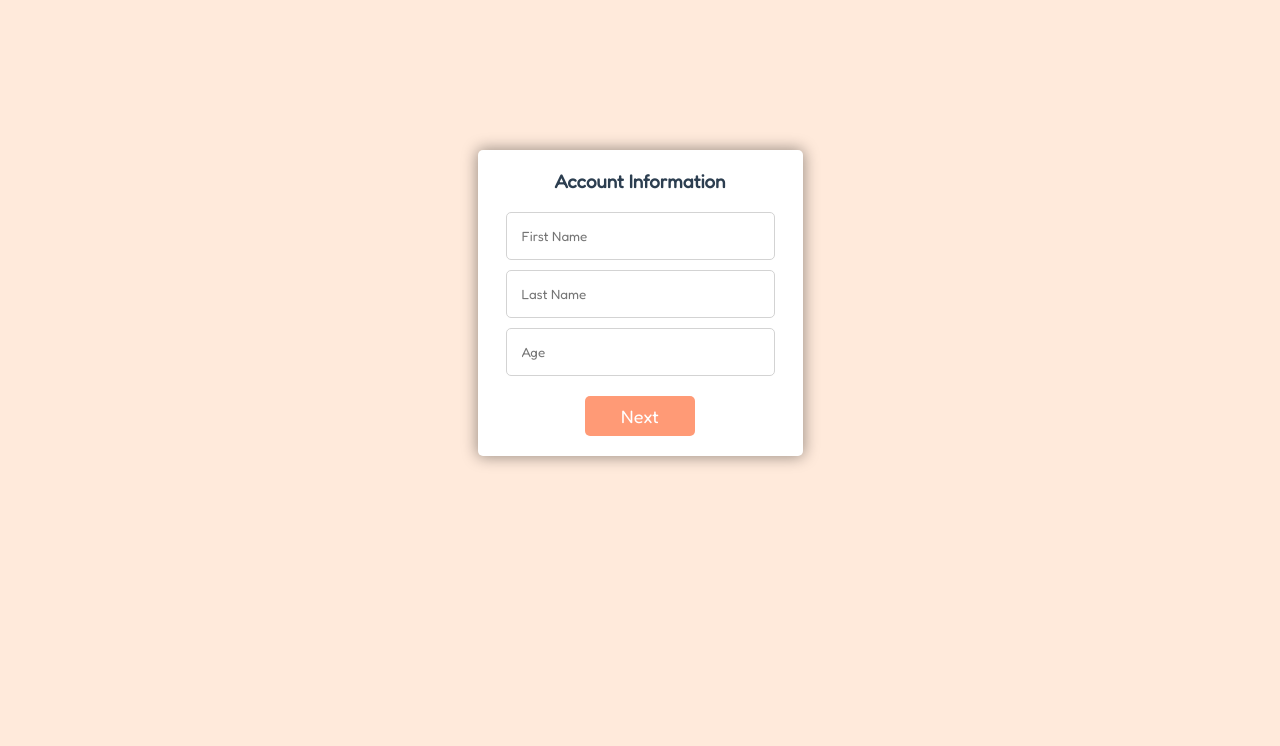
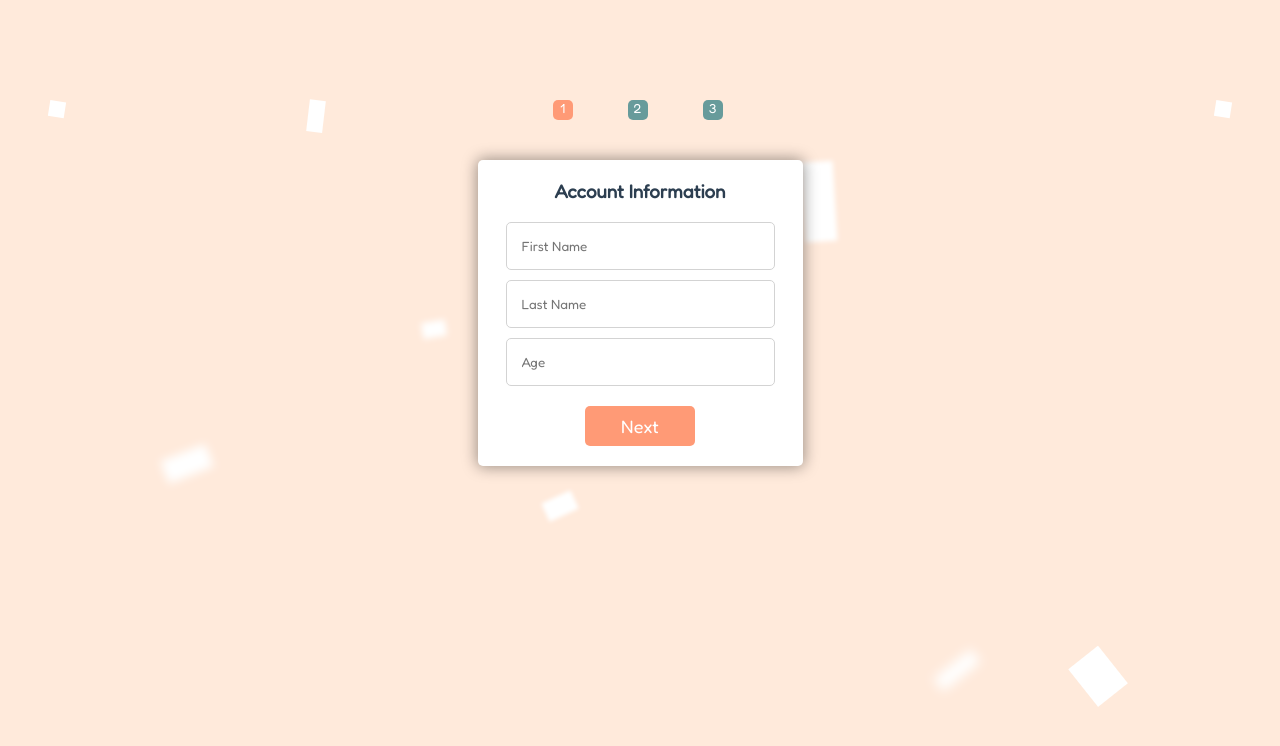
Before and after one commit to ChristopherBenton145/multistep-form, a React (Create React App) app: page / in a window 1280 px wide. Shown: the top 746 px of the page. Built offline with nearby package versions, Linux system fonts and the light colour scheme.

Commit message:
Added a progress bar

```diff
--- a/src/App.js
+++ b/src/App.js
@@ -1,9 +1,13 @@
 import './styles/App.scss';
+import Background from './components/Background';
+import ProgressBar from './components/ProgressBar';
 import Form from './components/Form';
 
 function App() {
   return (
     <div className="App">
+      <Background />
+      <ProgressBar />
       <Form />
     </div>
   );
--- /dev/null
+++ b/src/components/Background.js
@@ -0,0 +1,25 @@
+import React from 'react';
+import '../styles/Background.scss'
+
+function Background() {
+  return (
+    <>
+    <div className="white">
+      <div className="squares">
+        <div className="square"></div>
+        <div className="square"></div>
+        <div className="square"></div>
+        <div className="square"></div>
+        <div className="square"></div>
+        <div className="square"></div>
+        <div className="square"></div>
+        <div className="square"></div>
+        <div className="square"></div>
+        <div className="square"></div>
+      </div>
+    </div>
+    </>
+  );
+}
+
+export default Background;
--- a/src/components/Form.js
+++ b/src/components/Form.js
@@ -7,12 +7,16 @@ import "../styles/Form.scss";
 function Form() {
   let [currentStep, setCurrentStep] = useState(0);
   let [steps, setSteps] = useState([]);
+  let [stepIcons, setStepIcons] = useState([]);
   const form = useRef(null);
 
   useEffect(() => {
       let localSteps = [];
+      let localStepIcons = [];
       form.current.childNodes.forEach(step => localSteps.push(step));
+      document.querySelector(".progress").childNodes.forEach(stepIcon => localStepIcons.push(stepIcon));
       setSteps(localSteps);
+      setStepIcons(localStepIcons);
   }, []);
 
   function changeStep(number) {
@@ -22,12 +26,14 @@ function Form() {
       steps[currentStep].classList.add("hidden");
       steps[currentStep + 1].classList.add("active");
       steps[currentStep + 1].classList.remove("hidden");
+      stepIcons[currentStep + 1].classList.add("active");
       setCurrentStep(prevState => prevState + 1);
     } else {
       steps[currentStep].classList.remove("active");
       steps[currentStep].classList.add("hidden");
       steps[currentStep - 1].classList.remove("hidden");
       steps[currentStep - 1].classList.add("active");
+      stepIcons[currentStep].classList.remove("active");
       setCurrentStep(prevState => prevState - 1);
     }
   }
--- /dev/null
+++ b/src/components/ProgressBar.js
@@ -0,0 +1,14 @@
+import React from 'react';
+import '../styles/ProgressBar.scss'
+
+function ProgressBar() {
+  return (
+    <div className="progress">
+      <div className="active"></div>
+      <div></div>
+      <div></div>
+    </div>
+  );
+}
+
+export default ProgressBar;
--- a/src/components/Step3.js
+++ b/src/components/Step3.js
@@ -7,7 +7,7 @@ function Step3({ changeStep }) {
       <input type="text" name="notes" placeholder="Notes" autoComplete='off'></input>
       <div className="buttons">
         <button onClick={() => changeStep(-1)} type="button" className="button-previous">Previous</button>
-        <button type="submit">Submit</button>
+        <button type="submit" className="button-submit">Submit</button>
       </div>
     </div>
   );
--- /dev/null
+++ b/src/styles/Background.scss
@@ -0,0 +1,101 @@
+.white {
+  position: absolute;
+  top: 0;
+  left: 0;
+  width: 100%;
+  height: 100vh;
+}
+
+.squares {
+  height: 100%;
+  display: flex;
+  justify-content: space-around;
+  overflow: hidden;
+
+  .square {
+    animation: squares 9.5s linear infinite;
+    align-self: flex-end;
+    width: 1em;
+    height: 1em;
+    transform: translateY(100%);
+    background: white;
+    &:nth-child(2) {
+      height: 1.5em;
+      width: 3em;
+      animation-delay: 1s;
+      animation-duration: 17s;
+      -webkit-filter: blur(5px);
+    }
+
+    &:nth-child(3) {
+      height: 2em;
+      width: 1em;
+      animation-delay: 1.5s;
+      animation-duration: 8s;
+      -webkit-filter: blur();
+    }
+
+    &:nth-child(4) {
+      height: 1em;
+      width: 1.5em;
+      animation-delay: 0.5s;
+      -webkit-filter: blur(3px);
+      animation-duration: 13s;
+    }
+
+    &:nth-child(5) {
+      height: 1.25em;
+      width: 2em;
+      animation-delay: 4s;
+      -webkit-filter: blur(2px);
+      animation-duration: 11s;
+    }
+
+    &:nth-child(6) {
+      height: 2.5em;
+      width: 2em;
+      animation-delay: 2s;
+      -webkit-filter: blur(1px);
+      animation-duration: 9s;
+    }
+
+    &:nth-child(7) {
+      height: 5em;
+      width: 2em;
+      -webkit-filter: blur(2.5px);
+      animation-duration: 12s;
+    }
+
+    &:nth-child(8) {
+      height: 1em;
+      width: 3em;
+      animation-delay: 5s;
+      -webkit-filter: blur(6px);
+      animation-duration: 18s;
+    }
+
+    &:nth-child(9) {
+      height: 1.5em;
+      width: 2em;
+      -webkit-filter: blur(0.5px);
+      animation-duration: 9s;
+    }
+
+    &:nth-child(9) {
+      height: 3em;
+      width: 2.4em;
+      animation-delay: 6s;
+      -webkit-filter: blur(0.5px);
+      animation-duration: 12s;
+    }
+  }
+}
+
+@keyframes squares {
+  from {
+    transform: translateY(100%) rotate(-50deg);
+  }
+  to {
+    transform: translateY(calc(-100vh + -100%)) rotate(20deg);
+  }
+}
--- a/src/styles/Form.scss
+++ b/src/styles/Form.scss
@@ -1,7 +1,7 @@
 form {
   display: flex;
   justify-content: center;
-  margin-top: 150px;
+  margin-top: 50px;
 
   .step {
     position: absolute;
@@ -60,6 +60,12 @@ form {
           transition: 100ms;
         }
       }
+
+      .button-submit {
+        background: #b2fefa;
+        background: -webkit-linear-gradient(to right, #0ed2f7, #b2fefa);
+        background: linear-gradient(to right, #0ed2f7, #b2fefa);
+      }
     }
   }
 }
--- /dev/null
+++ b/src/styles/ProgressBar.scss
@@ -0,0 +1,36 @@
+.progress {
+  font-size: 13px;
+  display: flex;
+  justify-content: center;
+  gap: 50px;
+  width: 300px;
+  margin: auto;
+  margin-top: 100px;
+  height: 10px;
+
+  div {
+    position: relative;
+    text-align: center;
+    margin-right: 25px;
+
+    &::before {
+      content: "0";
+      position: absolute;
+      background: #679b9b;
+      color: white;
+      border-radius: 5px;
+      width: 20px;
+      height: 20px;
+    }
+  }
+
+  .active::before {
+    background-color: #ff9a76;
+  }
+
+  @for $i from 1 to 4 {
+    & :nth-child(#{$i})::before {
+      content: "#{$i}";
+    }
+  }
+}
--- a/src/styles/index.scss
+++ b/src/styles/index.scss
@@ -8,4 +8,5 @@ body {
     "Helvetica Neue", sans-serif;
   -webkit-font-smoothing: antialiased;
   -moz-osx-font-smoothing: grayscale;
+  overflow-x: hidden;
 }
```
